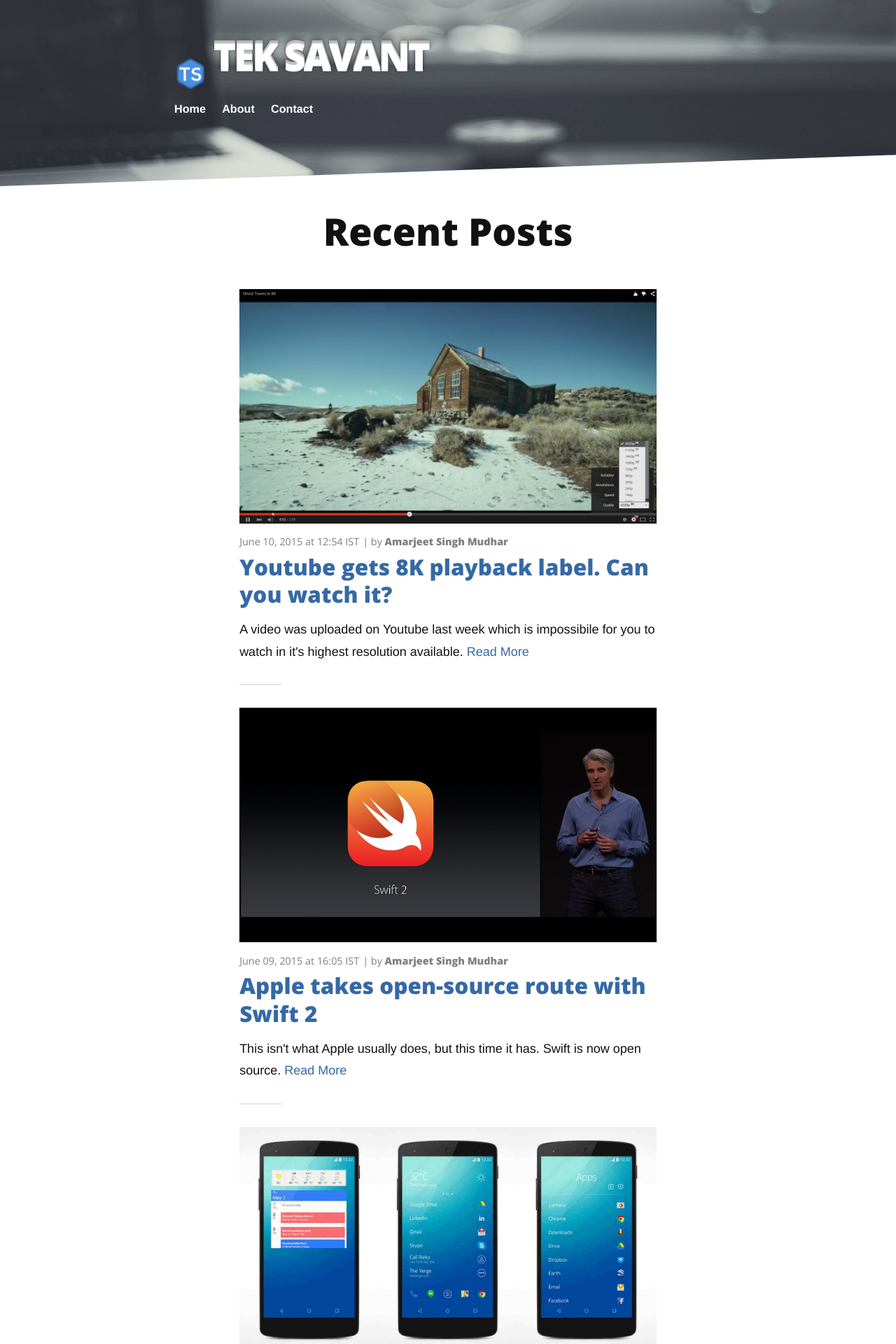
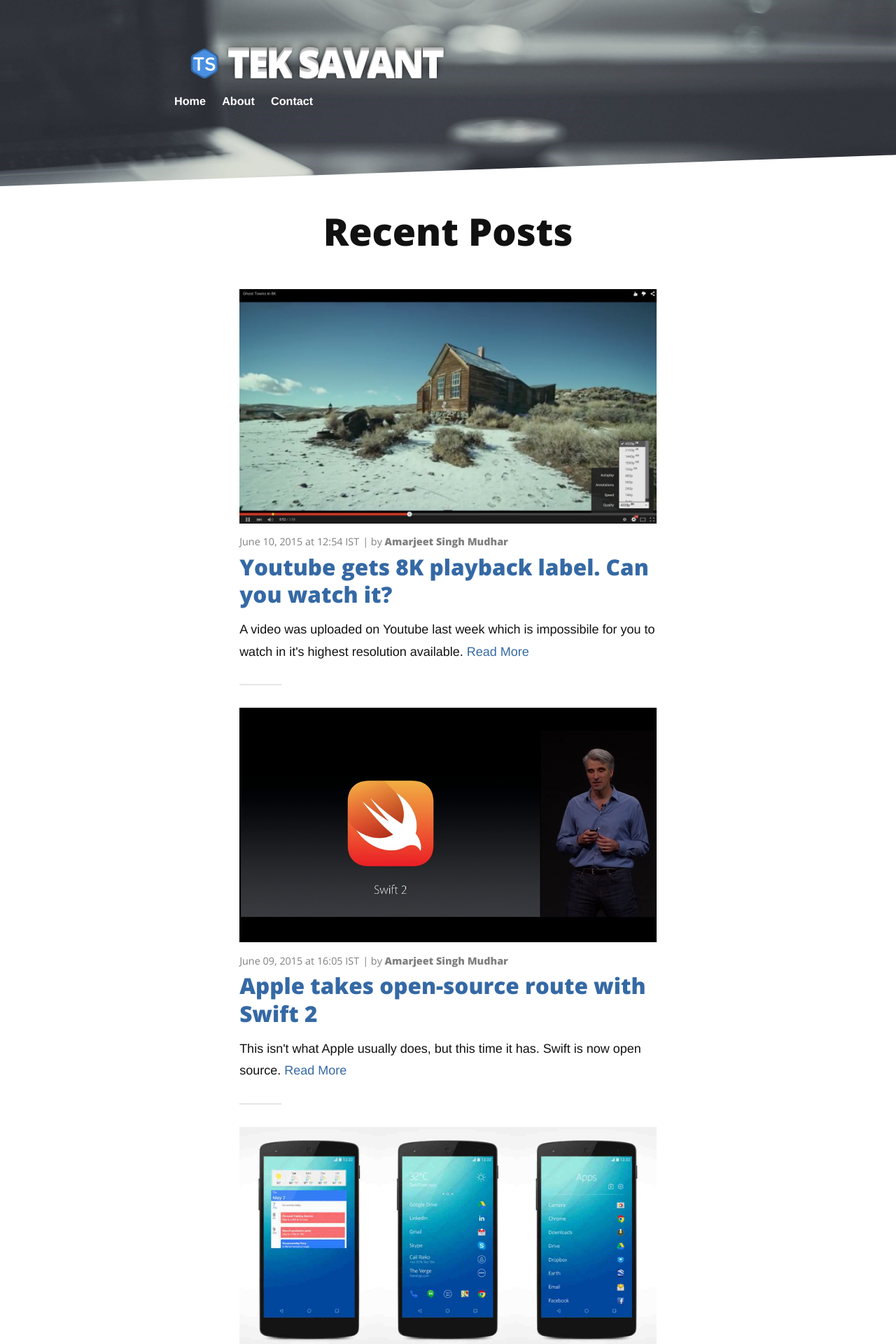
Before and after one commit to teksavant/teksavant.github.io, a Jekyll site: the page built from index.html, in a window 1280 px wide. Shown: the top 1920 px of the page at 70% size. Built offline with Jekyll 4.4.1, drawn with Linux system fonts in a browser that asks for light colours; nearby versions of some CDN libraries; Markdown is read by kramdown in place of the engine named in the settings; the list of posts is cut into pages by our own code; comment, search, counter and statistics services are not loaded.

Commit message:
increase margin logo

```diff
--- a/_includes/header.html
+++ b/_includes/header.html
@@ -1,7 +1,7 @@
  <div class="header">
      <div class="container">
         <a href="/"><img src="/assets/img/favicon.png" style="width:45px; height: 45px; float: left;
-            margin:30px 10px 0px"></a>
+            margin:5px 10px 0px 30px"></a>
          <h1 class="logo"><a href="/" style=" border: white; ">{{ site.title }}</a></h1>
          <nav class="nav-collapse">
              <ul class="noList">
```
